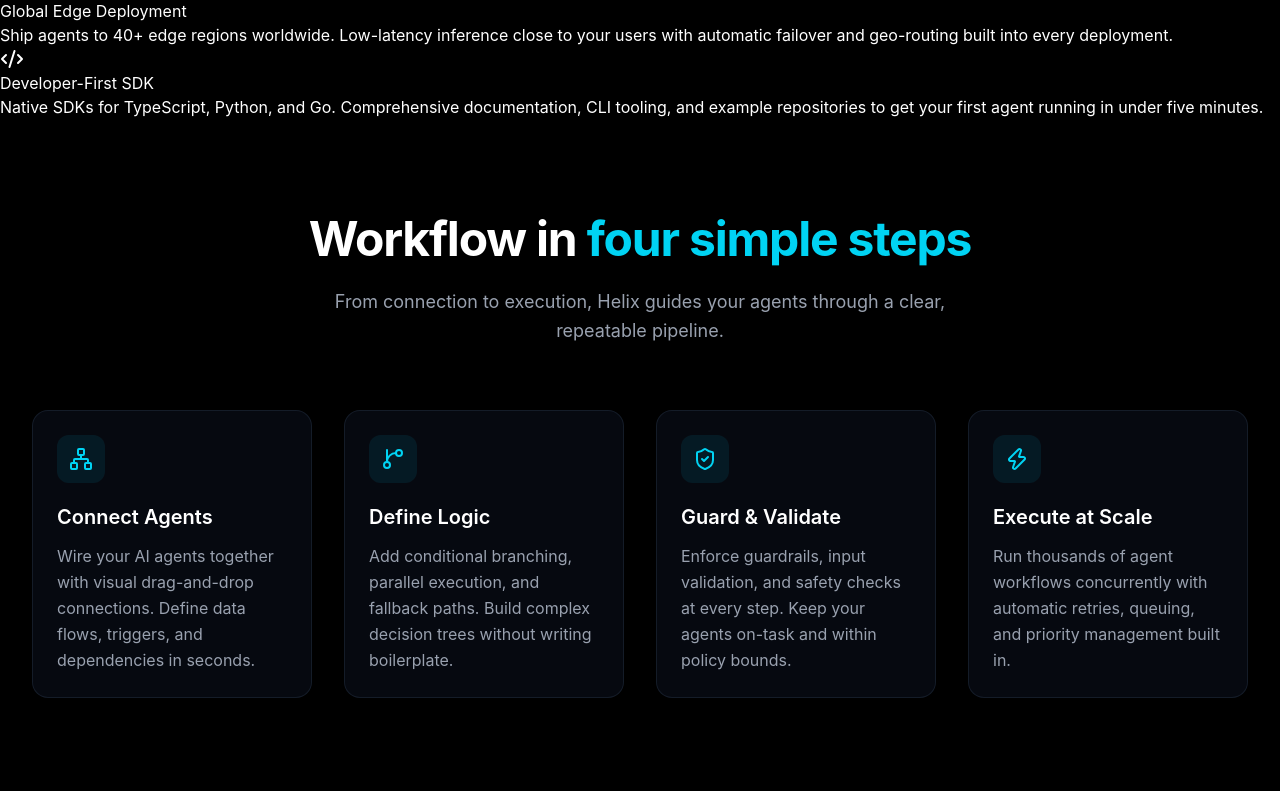
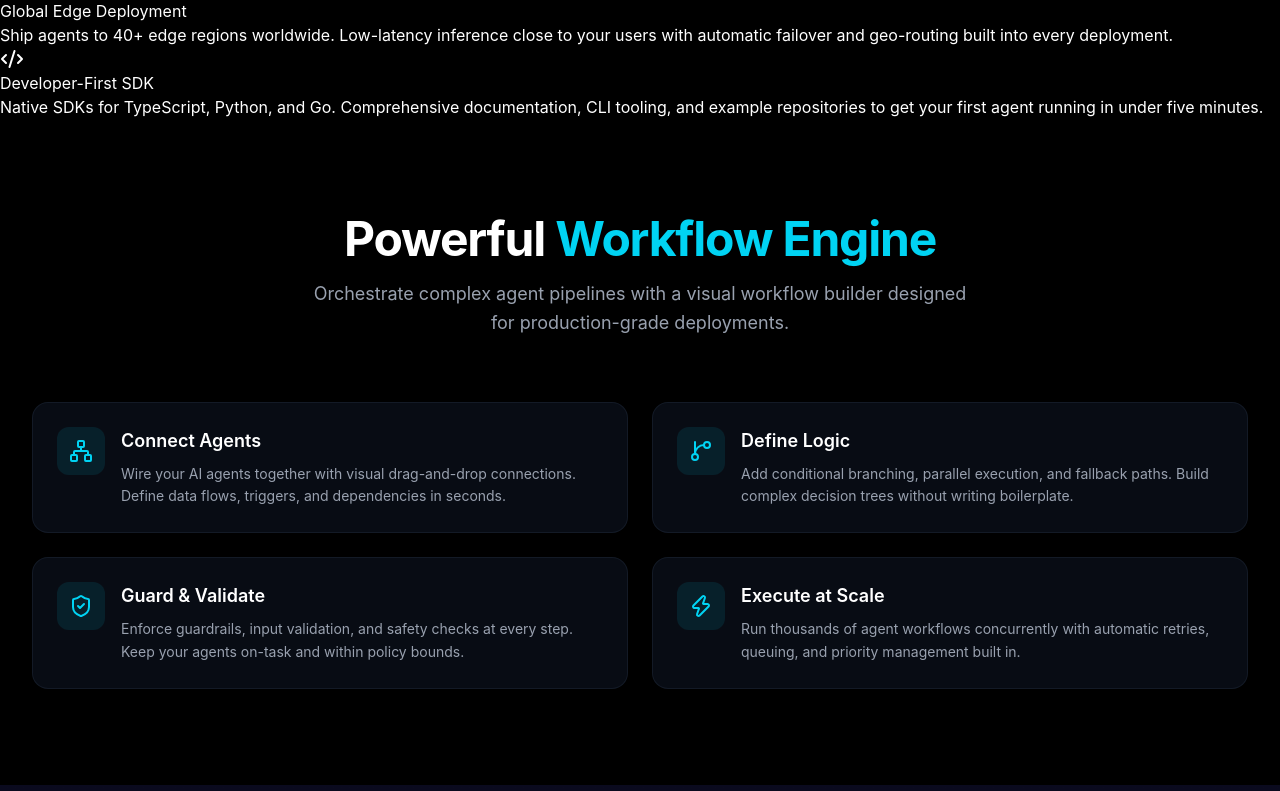
Before and after one commit to gadkaridarshan/HelixLandingPage, a Next.js app: page / in a window 1280 px wide. Shown: the part 769-1560 px from the top of the page. Built offline with nearby package versions, Linux system fonts and the light colour scheme.

Commit message:
[Helix USER-215000] Create Workflow component
Card: Create Workflow component (development)
Story ID: USER-215000

Committed automatically when the card moved to Done.

```diff
--- a/components/Workflow.tsx
+++ b/components/Workflow.tsx
@@ -36,8 +36,8 @@ export default function Workflow() {
 
   useEffect(() => {
     const observer = new IntersectionObserver(
-      (entries: IntersectionObserverEntry[]) => {
-        entries.forEach((entry: IntersectionObserverEntry) => {
+      (entries) => {
+        entries.forEach((entry) => {
           if (entry.isIntersecting) {
             setVisible(true);
           }
@@ -46,63 +46,64 @@ export default function Workflow() {
       { threshold: 0.15 }
     );
 
-    const current = sectionRef.current;
-    if (current) {
-      observer.observe(current);
+    if (sectionRef.current) {
+      observer.observe(sectionRef.current);
     }
-
-    return () => {
-      if (current) {
-        observer.unobserve(current);
-      }
-    };
+    return () => observer.disconnect();
   }, []);
 
   return (
     <section
       ref={sectionRef}
-      className="py-24 bg-black"
+      id="workflow"
+      className="py-24 relative overflow-hidden"
       aria-label="Workflow"
-      id="workflow"
     >
       <div className="max-w-7xl mx-auto px-4 sm:px-6 lg:px-8">
         <div
-          className={`text-center mb-16 transition-all duration-1000 ${
+          className={`text-center mb-16 transition-all duration-700 ${
             visible ? "opacity-100 translate-y-0" : "opacity-0 translate-y-8"
           }`}
         >
-          <h2 className="text-3xl md:text-5xl font-bold mb-6 tracking-tight">
-            Workflow in{" "}
-            <span className="text-cyan-400">four simple steps</span>
+          <h2 className="text-3xl md:text-5xl font-bold mb-4 tracking-tight">
+            Powerful{" "}
+            <span className="text-cyan-400">Workflow Engine</span>
           </h2>
           <p className="text-gray-400 text-lg max-w-2xl mx-auto leading-relaxed">
-            From connection to execution, Helix guides your agents through a
-            clear, repeatable pipeline.
+            Orchestrate complex agent pipelines with a visual workflow builder
+            designed for production-grade deployments.
           </p>
         </div>
 
-        <div className="grid grid-cols-1 md:grid-cols-2 lg:grid-cols-4 gap-8">
+        <div className="grid grid-cols-1 md:grid-cols-2 gap-6">
           {workflowSteps.map((step, index) => {
             const Icon = step.icon;
             return (
               <div
                 key={step.title}
-                className={`group p-6 rounded-2xl border border-gray-800/60 bg-gray-900/40 hover:border-cyan-500/30 hover:bg-gray-800/40 transition-all duration-700 ${
+                className={`group p-6 rounded-2xl bg-gray-900/50 border border-gray-800/50 hover:border-cyan-400/30 transition-all duration-500 ${
                   visible
                     ? "opacity-100 translate-y-0"
                     : "opacity-0 translate-y-8"
                 }`}
-                style={{ transitionDelay: `${(index + 1) * 150}ms` }}
+                style={{ transitionDelay: `${(index + 1) * 100}ms` }}
               >
-                <div className="w-12 h-12 rounded-xl bg-cyan-500/10 flex items-center justify-center mb-5 group-hover:bg-cyan-500/20 transition-colors">
-                  <Icon className="w-6 h-6 text-cyan-400" aria-hidden="true" />
+                <div className="flex items-start gap-4">
+                  <div className="flex-shrink-0 w-12 h-12 rounded-xl bg-cyan-400/10 flex items-center justify-center group-hover:bg-cyan-400/20 transition-colors duration-300">
+                    <Icon
+                      className="w-6 h-6 text-cyan-400"
+                      aria-hidden="true"
+                    />
+                  </div>
+                  <div>
+                    <h3 className="text-lg font-semibold mb-2 group-hover:text-cyan-400 transition-colors duration-300">
+                      {step.title}
+                    </h3>
+                    <p className="text-gray-400 text-sm leading-relaxed">
+                      {step.description}
+                    </p>
+                  </div>
                 </div>
-                <h3 className="text-xl font-semibold mb-3 text-white">
-                  {step.title}
-                </h3>
-                <p className="text-gray-400 leading-relaxed">
-                  {step.description}
-                </p>
               </div>
             );
           })}
```
Also changed, not shown: 2 other files (tests, documents, lock files or other folders).
